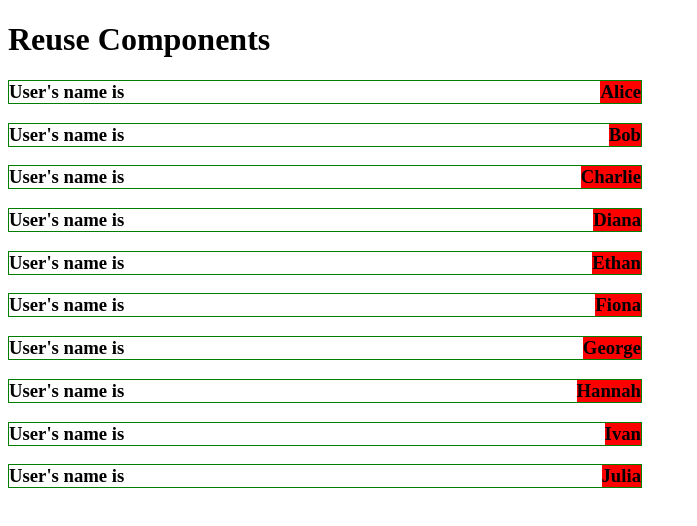
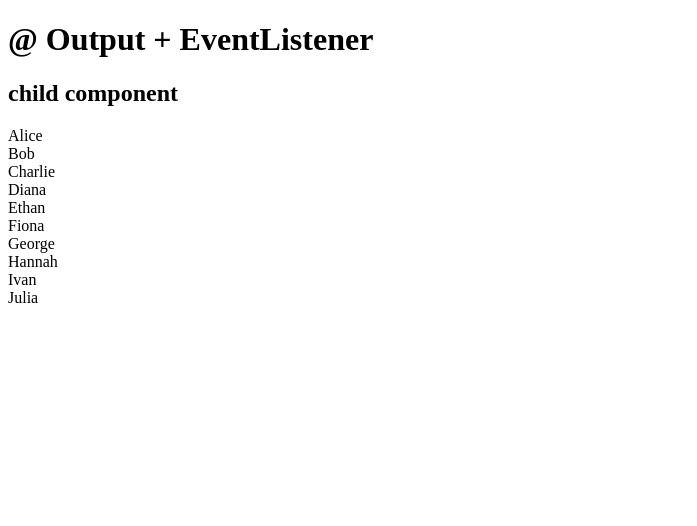
Before and after one commit to DevoScientist/Angular-Routing, an Angular app: page / in a window 1280 px wide. Shown: the top 526 px of the page, without its empty margins (0-697 px from the left). Built offline with nearby package versions, Linux system fonts and the light colour scheme.

Commit message:
data passing child to parrent @Input

```diff
--- a/src/app/app.component.html
+++ b/src/app/app.component.html
@@ -17,10 +17,18 @@
     <option value="Tony">Tony</option>
 </select> -->
 
-<h1>Reuse Components</h1>
+<!-- <h1>Reuse Components</h1> -->
 
-@for (user of users; track $index) {
+<!-- @for (user of users; track $index) {
     <div>
         <app-reuse-user [user] = "user"></app-reuse-user>
     </div>
+} -->
+
+<h1>&#64; Output + EventListener</h1>
+
+<app-child (getUsers)="handleUsers($event)"></app-child>
+
+@for (user of users; track $index) {
+    <div>{{user}}</div>
 }
--- a/src/app/app.component.ts
+++ b/src/app/app.component.ts
@@ -1,15 +1,18 @@
 import { Component } from '@angular/core';
-import { ReuseUserComponent } from "./reuse-user/reuse-user.component";
+import { ChildComponent } from './child/child.component';
 
 @Component({
   selector: 'app-root',
-  imports: [ReuseUserComponent],
+  imports: [ChildComponent],
   templateUrl: './app.component.html',
   styleUrl: './app.component.css'
 })
 export class AppComponent {
 
-  users = ["Alice", "Bob", "Charlie", "Diana", "Ethan", "Fiona", "George", "Hannah", "Ivan", "Julia"];
 
-
+  users: undefined | string[];
+  handleUsers(users:string[]){
+    console.log(users);
+    this.users = users;
+  }
 }
--- /dev/null
+++ b/src/app/child/child.component.html
@@ -0,0 +1 @@
+<h2>child component</h2>
--- /dev/null
+++ b/src/app/child/child.component.ts
@@ -0,0 +1,18 @@
+import { Component, EventEmitter, Output } from '@angular/core';
+
+@Component({
+  selector: 'app-child',
+  imports: [],
+  templateUrl: './child.component.html',
+  styleUrl: './child.component.css'
+})
+export class ChildComponent {
+
+  @Output() getUsers = new EventEmitter();
+
+  users = ["Alice", "Bob", "Charlie", "Diana", "Ethan", "Fiona", "George", "Hannah", "Ivan", "Julia"];
+
+  ngOnInit(){
+    this.getUsers.emit(this.users)
+  }
+}
```
Also changed, not shown: src/app/child/child.component.css (added), 1 other file (tests, documents, lock files or other folders).
